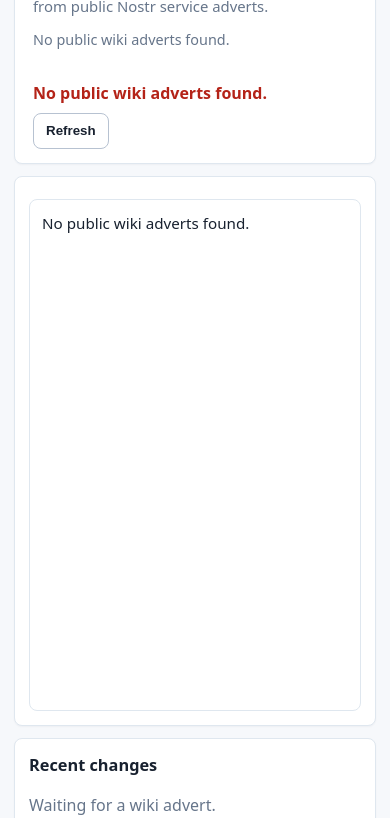
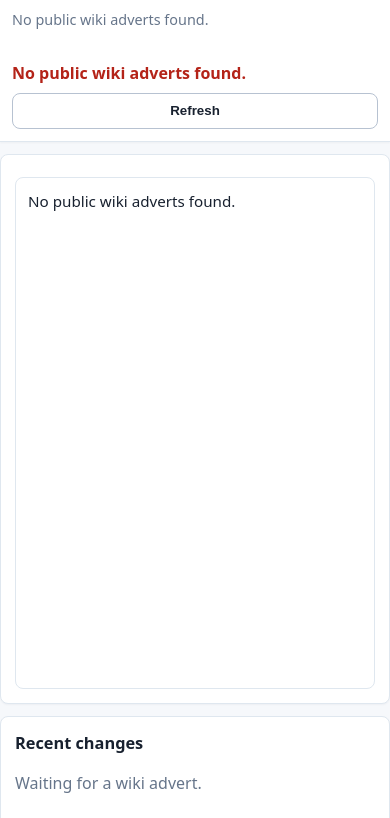
Before and after one commit to guaka/wrapster, a website: page apps/wikistr/index.html in a window 390 px wide. Shown: the part 100-918 px from the top of the page. Drawn offline with Linux system fonts and the light colour scheme; no server answers.

Commit message:
fix: improve wikistr mobile responsive layout

```diff
--- a/apps/wikistr/index.html
+++ b/apps/wikistr/index.html
@@ -275,6 +275,18 @@
     }
 
     @media (max-width: 900px) {
+      .shell {
+        width: 100%;
+        padding: 0;
+      }
+
+      .hero {
+        padding: 12px;
+        border-left: 0;
+        border-right: 0;
+        border-radius: 0;
+      }
+
       .hero-session {
         text-align: left;
         width: 100%;
@@ -291,6 +303,29 @@
 
       .main-page-content {
         height: 52vh;
+      }
+    }
+
+    @media (max-width: 680px) {
+      .hero {
+        flex-direction: column;
+        align-items: stretch;
+      }
+
+      .hero-session {
+        min-width: 0;
+      }
+
+      .toolbar {
+        width: 100%;
+      }
+
+      .toolbar button {
+        width: 100%;
+      }
+
+      .site-footer {
+        padding: 12px;
       }
     }
   </style>
```
